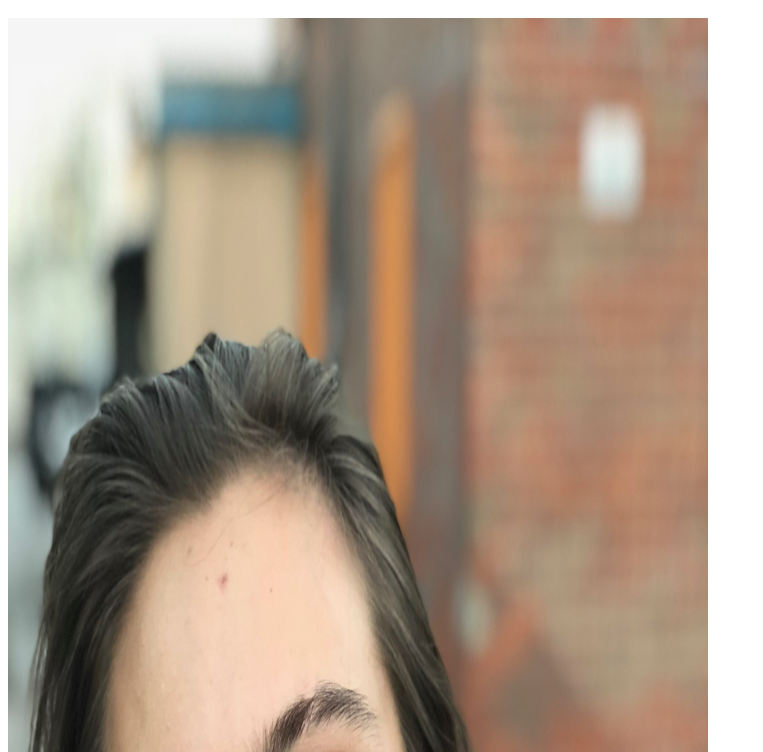
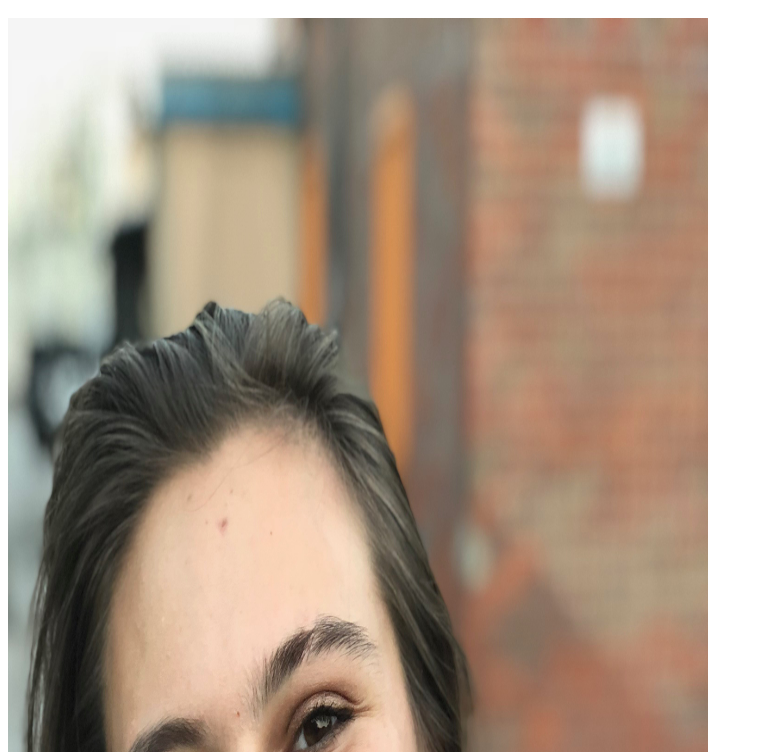
Before and after one commit to ekent1012/ekent1012.github.io, a plain HTML site: page index.html in a window 1280 px wide. Shown: the part 48-800 px from the top of the page, without its empty margins (0-763 px from the left). Drawn offline with Linux system fonts and the light colour scheme.

Commit message:
Update index.html

```diff
--- a/index.html
+++ b/index.html
@@ -2,5 +2,5 @@
     <h1> Liz's Portfolio </h1>
     <img src="./IMG_0139.jpeg"
          width="700"
-         height="2000"/>
+         height="1800"/>
 </html>
```
